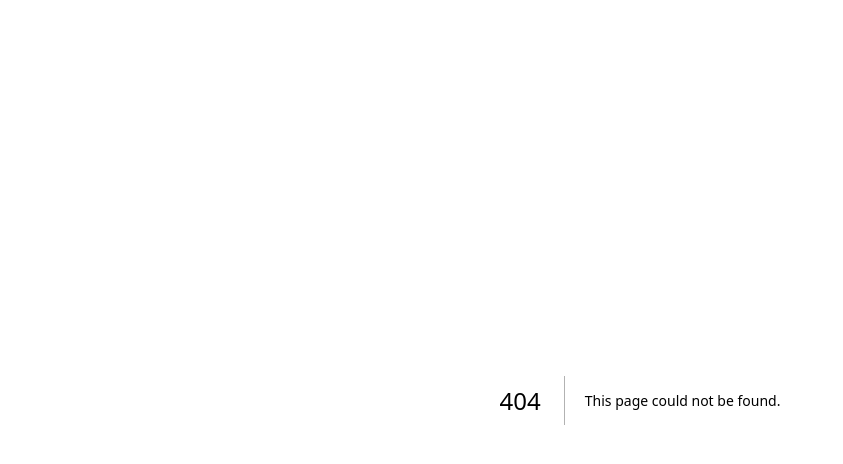
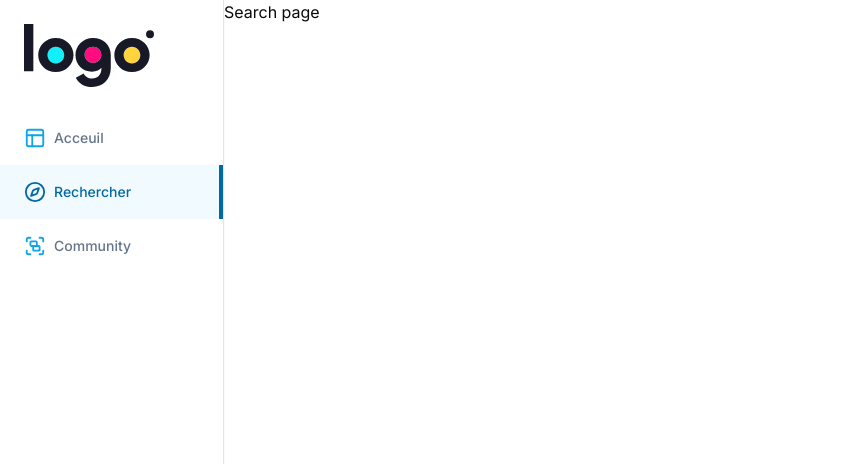
Before and after one commit to tahahamdii/plms, a Next.js app in the folder client/client/: page /search in a window 1280 px wide. Before the commit this address had no page. Shown: the top 464 px of the page, without its empty margins (0-843 px from the left). Built offline with nearby package versions, Linux system fonts and the light colour scheme.

Commit message:
cleanest dash with sidebar very cool starter point from here

```diff
--- /dev/null
+++ b/client/client/app/(dashboard)/(routes)/search/page.tsx
@@ -0,0 +1,7 @@
+const SearchPage = () => {
+    return (
+        <div>Search page</div>
+    );
+}
+
+export default SearchPage;
--- a/client/client/app/(dashboard)/_components/sidebaritem.tsx
+++ b/client/client/app/(dashboard)/_components/sidebaritem.tsx
@@ -46,6 +46,11 @@ export const SideBarItem = ({icon: Icon, label, href} : SideBarItemProps) => {
                 {label}
 
             </div>
+            <div className={cn(
+                "ml-auto opacity-0 border-2 border-sky-700 h-full transition-all duration-600",
+                isActive && "opacity-100"
+            )}
+            />
 
         </button>
     )
--- a/client/client/app/(dashboard)/layout.tsx
+++ b/client/client/app/(dashboard)/layout.tsx
@@ -1,4 +1,8 @@
 import { SideBar } from "./_components/sidebar";
+import { Inter } from 'next/font/google'
+
+
+const inter = Inter({ subsets: ['latin'] })
 
 const DashboardLayout  =({
     children
@@ -6,11 +10,15 @@ const DashboardLayout  =({
 children: React.ReactNode;
 }) => {
     return (
+        <div className={inter.className}>
         <div className="h-full">
             <div className="hidden md:flex h-full w-56 flex-col fixed inset-y-0 z-50">
             <SideBar/>
             </div>
+            <main className="md:pl-56 h-full">
             {children}
+            </main>
+        </div>
         </div>
     )
 }
```
Also changed, not shown: client/client/public/logo.svg.
